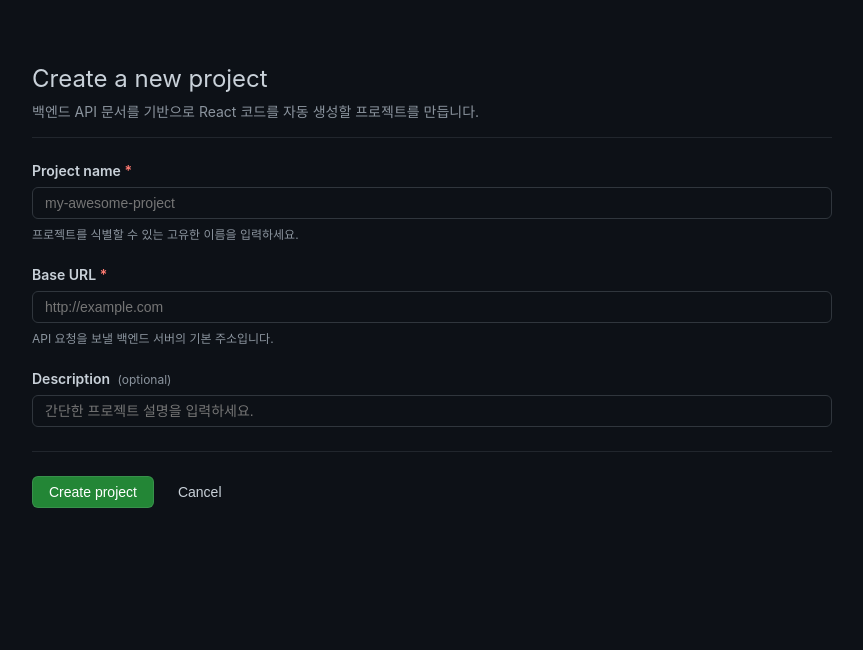
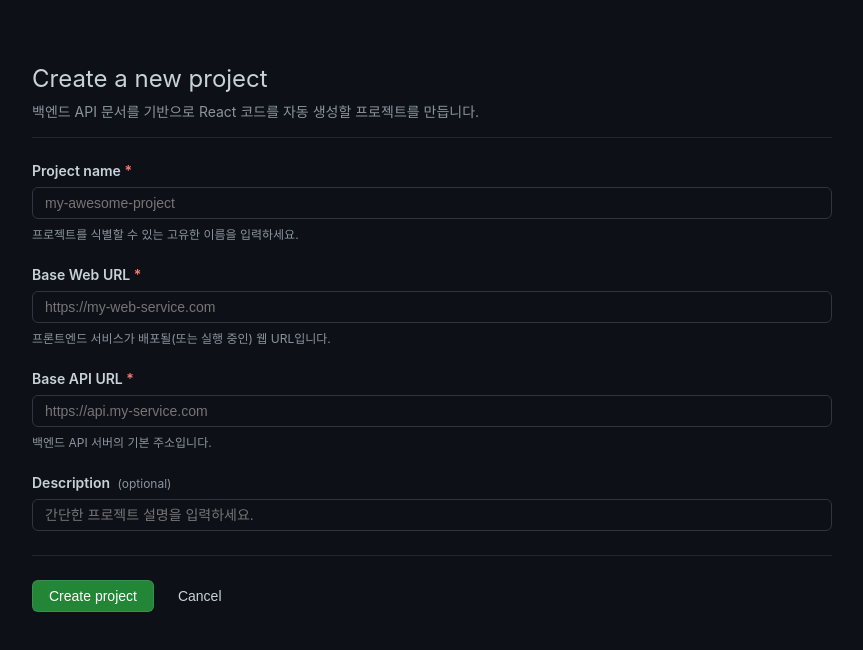
Before and after one commit to civilian38/AutoFE, a React (Create React App) app: page /project/create in a window 1280 px wide. Shown: the top 650 px of the page, without its empty margins (208-1071 px from the left). Built offline with nearby package versions, Linux system fonts and the light colour scheme.

Commit message:
project base api url implementation

```diff
--- a/src/pages/Project/Create.jsx
+++ b/src/pages/Project/Create.jsx
@@ -7,7 +7,8 @@
   const navigate = useNavigate();
   const [formData, setFormData] = useState({
     name: '',
-    base_url: '', // [New] API 변경으로 추가된 필드
+    base_web_url: '', // [Modified] base_url -> base_web_url
+    base_api_url: '', // [New] Added field
     description: ''
   });
   const [error, setError] = useState(null);
@@ -33,16 +34,21 @@
       return;
     }
 
-    // base_url이 필수라고 가정하고 검사 (필수가 아니라면 이 부분 제거 가능)
-    if (!formData.base_url.trim()) {
-        setError("Base URL을 입력해주세요.");
+    if (!formData.base_web_url.trim()) {
+      setError("Base Web URL을 입력해주세요.");
+      setIsSubmitting(false);
+      return;
+    }
+
+    if (!formData.base_api_url.trim()) {
+      setError("Base API URL을 입력해주세요.");
       setIsSubmitting(false);
       return;
     }
 
     try {
       // API 문서에 명시된 Endpoint로 POST 요청
-      // Payload: { name, base_url, description }
+      // Payload: { name, base_web_url, base_api_url, description }
       const response = await authApi.post('/project/', formData);
 
       // 생성된 프로젝트의 ID를 받아 상세 페이지로 이동
@@ -53,10 +59,8 @@
       console.error("Project creation failed:", err);
       // DRF 에러 응답 처리
       if (err.response && err.response.data) {
-        // 에러 메시지가 객체나 배열로 올 경우를 대비한 단순화 처리
         const serverError = err.response.data;
         if (typeof serverError === 'object') {
-             // 첫 번째 에러 메시지만 추출하여 표시
           const firstKey = Object.keys(serverError)[0];
           const msg = Array.isArray(serverError[firstKey]) ? serverError[firstKey][0] : serverError[firstKey];
           setError(`${firstKey}: ${msg}`);
@@ -102,23 +106,43 @@
             </p>
           </div>
 
-          {/* [New] Base URL Input */}
+          {/* [Modified] Base Web URL Input */}
           <div className={styles.inputGroup}>
-            <label htmlFor="base_url" className={styles.label}>
-              Base URL <span className={styles.required}>*</span>
+            <label htmlFor="base_web_url" className={styles.label}>
+              Base Web URL <span className={styles.required}>*</span>
             </label>
             <input
               type="text"
-              id="base_url"
-              name="base_url"
+              id="base_web_url"
+              name="base_web_url"
               className={styles.input}
-              value={formData.base_url}
+              value={formData.base_web_url}
               onChange={handleChange}
-              placeholder="http://example.com"
+              placeholder="https://my-web-service.com"
               autoComplete="off"
             />
             <p className={styles.helpText}>
-              API 요청을 보낼 백엔드 서버의 기본 주소입니다.
+              프론트엔드 서비스가 배포될(또는 실행 중인) 웹 URL입니다.
+            </p>
+          </div>
+
+          {/* [New] Base API URL Input */}
+          <div className={styles.inputGroup}>
+            <label htmlFor="base_api_url" className={styles.label}>
+              Base API URL <span className={styles.required}>*</span>
+            </label>
+            <input
+              type="text"
+              id="base_api_url"
+              name="base_api_url"
+              className={styles.input}
+              value={formData.base_api_url}
+              onChange={handleChange}
+              placeholder="https://api.my-service.com"
+              autoComplete="off"
+            />
+            <p className={styles.helpText}>
+              백엔드 API 서버의 기본 주소입니다.
             </p>
           </div>
 
--- a/src/pages/Project/Detail.jsx
+++ b/src/pages/Project/Detail.jsx
@@ -4,7 +4,7 @@
 import ApiDocList from './components/ApiDocList';
 import RequirementsView from './components/RequirementsView';
 import ReactFilesView from './components/ReactFilesView';
-import DiscussionView from './components/DiscussionView'; // [Import New Component]
+import DiscussionView from './components/DiscussionView';
 import styles from './Detail.module.css';
 
 const ProjectDetail = () => {
@@ -84,10 +84,21 @@
                 Created by <strong>{projectInfo.created_by.nickname || projectInfo.created_by.username}</strong>
               </span>
             )}
+
             <span className={styles.metaSeparator}>•</span>
+
+            {/* [Modified] Base Web URL */}
             <span className={styles.metaItem}>
-              Base URL: <a href={projectInfo.base_url} target="_blank" rel="noopener noreferrer" className={styles.link}>{projectInfo.base_url}</a>
+              Web: <a href={projectInfo.base_web_url} target="_blank" rel="noopener noreferrer" className={styles.link}>{projectInfo.base_web_url}</a>
             </span>
+
+            <span className={styles.metaSeparator}>•</span>
+
+            {/* [New] Base API URL */}
+            <span className={styles.metaItem}>
+              API: <a href={projectInfo.base_api_url} target="_blank" rel="noopener noreferrer" className={styles.link}>{projectInfo.base_api_url}</a>
+            </span>
+
             <span className={styles.metaSeparator}>•</span>
             <span className={styles.metaItem}>
               {new Date(projectInfo.created_at).toLocaleDateString()}
@@ -149,7 +160,6 @@
         {activeTab === 'api_docs' && <ApiDocList projectId={projectId} />}
         {activeTab === 'requirements' && <RequirementsView projectId={projectId} />}
         {activeTab === 'react_files' && <ReactFilesView projectId={projectId} />}
-        {/* [Replaced Placeholder with Component] */}
         {activeTab === 'discussion' && <DiscussionView projectId={projectId} />}
       </main>
     </div>
```
Lines whose indentation alone changed are shown as unchanged.
